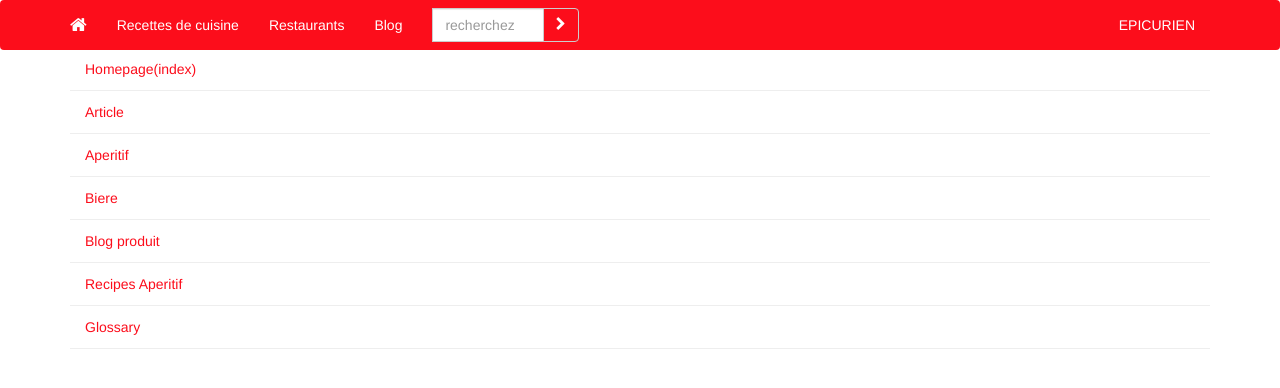
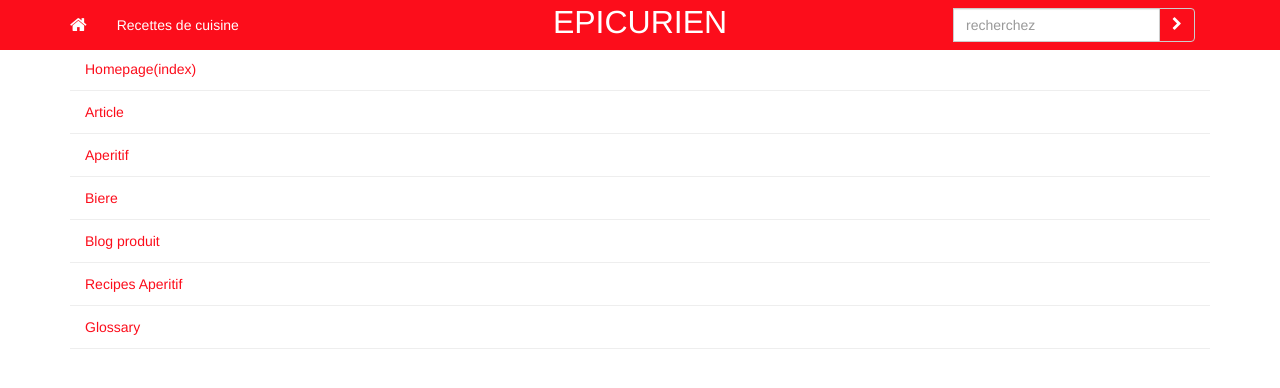
Before and after one commit to Kry-dev/epicurien.be.github.io, a website built with webpack: page src/pug/index.pug in a window 1280 px wide. Built offline with nearby package versions, Linux system fonts and the light colour scheme; files whose address does not match are found by name.

Commit message:
new header

```diff
--- a/src/pug/global/header-aperitif.pug
+++ b/src/pug/global/header-aperitif.pug
@@ -9,25 +9,18 @@ header.header.text-white
 					span.icon-bar
 				a.navbar-brand(href='/')
 					i.fa.fa-home
+				a(href='/').logo.text-uppercase Epicurien
 			#navbar.navbar-collapse.collapse
-				ul.nav.navbar-nav
+				ul.nav.navbar-nav.navbar-left
 					li
 						a(href='#')
 							|  Recettes de cuisine
-					li
-						a(href='#')
-							|  Restaurants
-					li
-						a(href='#')
-							|  Blog
-					li.nav-search
+
+				ul.nav.navbar-nav.navbar-right
+					li.nav-search.w-100
 						form.navbar-form(role='search')
 							.input-group
 								input.form-control(type='text', placeholder='recherchez', name='q')
 								.input-group-btn
 									button.btn.btn-default.bg-danger(type='submit')
 										i.fa.fa-chevron-right.text-white
-
-				ul.nav.navbar-nav.navbar-right
-					li
-						a(href='/').text-uppercase Epicurien
--- a/src/pug/global/header.pug
+++ b/src/pug/global/header.pug
@@ -44,6 +44,3 @@ header.header.text-white
 					//			a(href='#') Separated link
 					//		li
 					//			a(href='#') One more separated link
-				ul.nav.navbar-nav.navbar-right
-					li
-						a(href='/').text-uppercase Epicurien
--- a/src/sass/global/header.scss
+++ b/src/sass/global/header.scss
@@ -1,5 +1,6 @@
 .navbar{
 	border: 0;
+	border-radius: 0;
 	&-fixed-top{
 	}
 	&-nav{
@@ -7,4 +8,24 @@
 			color: $white;
 		}
 	}
+	&-center{
+		float: none !important;
+		text-align: center;
+		margin: 0 auto;
+	}
+	.logo{
+		color: $white;
+		font-size: 2rem;
+		text-align: center;
+		position: absolute;
+		left: 50%;
+		transform: translateX(-50%);
+		//margin-left: -50px !important;  /* 50% of your logo width */
+		display: block;
+		&:hover,
+		&:focus{
+			text-decoration: none;
+			cursor: pointer;
+		}
+	}
 }
```
Also changed, not shown: build/aperitif.html, build/article.html, build/assets/css/app.min.css, build/biere.html, build/blog-produit.html, build/glossary.html, build/homepage.html, build/index.html, build/recipes-aperitif.html.
